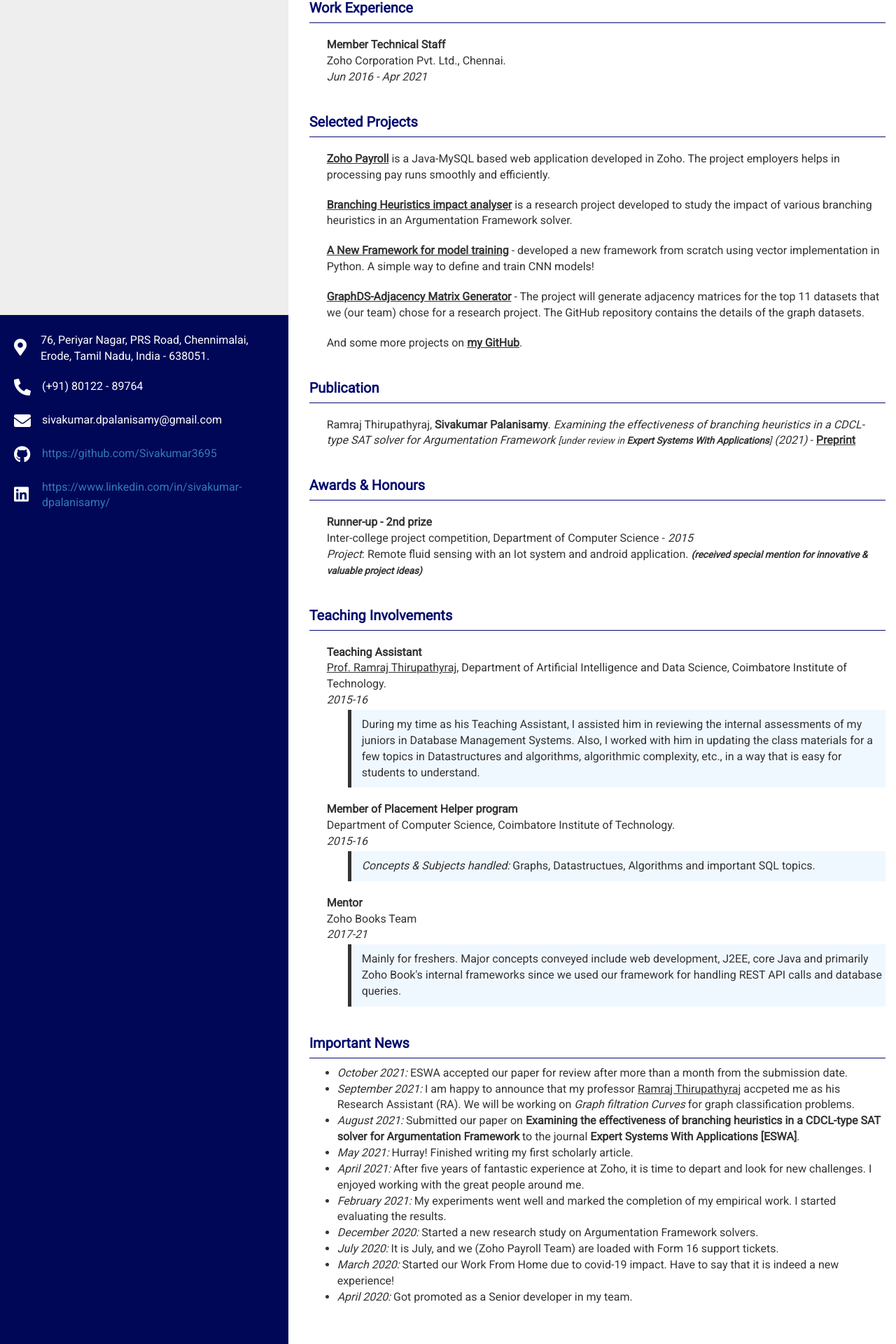
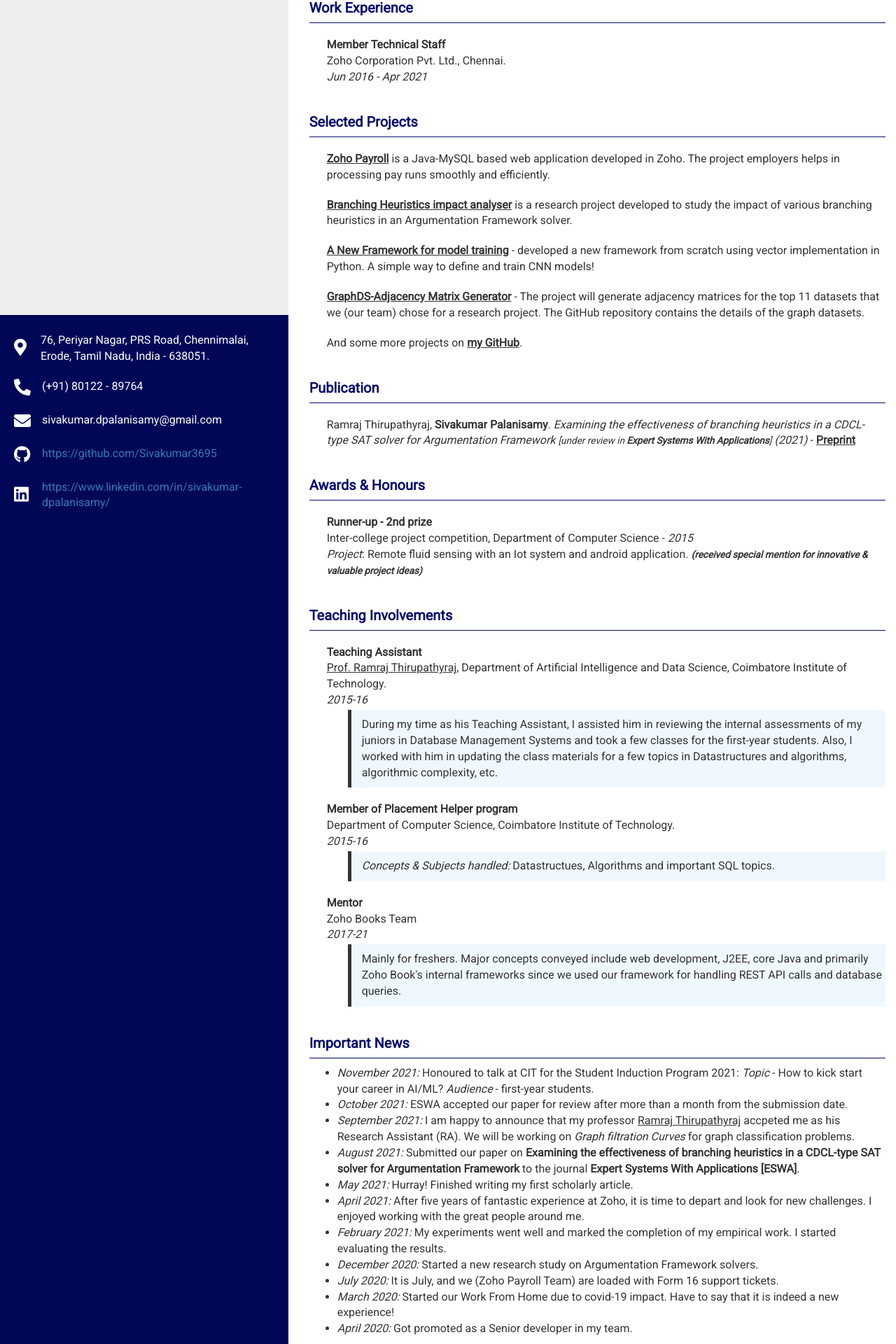
Before and after one commit to Sivakumar3695/Online_CV, a Jekyll site: the page built from index.html, in a window 1280 px wide. Shown: the part 752-2672 px from the top of the page at 70% size. Built offline with Jekyll 4.4.1, drawn with Linux system fonts in a browser that asks for light colours.

Commit message:
News Update

```diff
--- a/_includes/news.html
+++ b/_includes/news.html
@@ -2,6 +2,7 @@
 	<div class="col-md-12 col-sm-12">
 		<h2 style="margin-top:41px">Important News</h2>
 		<ul>
+			<li> <i>November 2021: </i> Honoured to talk at CIT for the Student Induction Program 2021: <i>Topic</i> - How to kick start your career in AI/ML? <i>Audience</i> - first-year students.</li>
 			<li> <i>October 2021: </i> ESWA accepted our paper for review after more than a month from the submission date.</li>
 			<li> <i>September 2021: </i> I am happy to announce that my professor <u>Ramraj Thirupathyraj</u> accpeted me as his Research Assistant (RA). We will be working on <i>Graph filtration Curves</i> for graph classification problems.</li>
 			<li> <i>August 2021: </i> Submitted our paper on <b>Examining the effectiveness of branching heuristics in a CDCL-type SAT solver for Argumentation Framework</b> to the journal <b>Expert Systems With Applications [ESWA]</b>. </li>
--- a/_includes/publication.html
+++ b/_includes/publication.html
@@ -2,7 +2,7 @@
 	<div class="col-md-12 col-sm-12">
 		<h2 style="margin-top:41px">Publication</h2>
 		<div class="content description">
-			Ramraj Thirupathyraj, <b>Sivakumar Palanisamy</b>. <i>Examining the effectiveness of branching heuristics in a CDCL-type SAT solver for Argumentation Framework <small>[under review in <b>Expert Systems With Applications</b>]</small> (2021) </i> - <b><a href="https://drive.google.com/file/d/1J7JOqVeigCYo83UbxdtWhtHfGkco_vaa/view?usp=sharing" target="_blank">Preprint</a></b>
+			Ramraj Thirupathyraj, <b>Sivakumar Palanisamy</b>. <i>Examining the effectiveness of branching heuristics in a CDCL-type SAT solver for Argumentation Framework <small>[under review in <b>Expert Systems With Applications</b>]</small> (2021) </i> - <b><a href="./publications/af_solver_branching_heuristics.pdf" target="_blank">Preprint</a></b>
 		</div>
 	</div>
 </div>
--- a/_includes/service.html
+++ b/_includes/service.html
@@ -8,7 +8,7 @@
 			</div>
 			<div> <i> 2015-16 </i> </div>
 			<div class="service-desc">
-			During my time as his Teaching Assistant, I assisted him in reviewing the internal assessments of my juniors in Database Management Systems. Also, I worked with him in updating the class materials for a few topics in Datastructures and algorithms, algorithmic complexity, etc., in a way that is easy for students to understand.
+			During my time as his Teaching Assistant, I assisted him in reviewing the internal assessments of my juniors in Database Management Systems and took a few classes for the first-year students. Also, I worked with him in updating the class materials for a few topics in Datastructures and algorithms, algorithmic complexity, etc.
 			</div>
 			<div>
 				<div class="post-name">Member of Placement Helper program</div>
@@ -16,7 +16,7 @@
 			</div>
 			<div> <i> 2015-16 </i> </div>
 			<div class="service-desc">
-			<i>Concepts & Subjects handled:</i> Graphs, Datastructues, Algorithms and important SQL topics.
+			<i>Concepts & Subjects handled:</i> Datastructues, Algorithms and important SQL topics.
 			</div>
 			<div>
 				<div class="post-name">Mentor</div>
```
Also changed, not shown: 1 other file.
